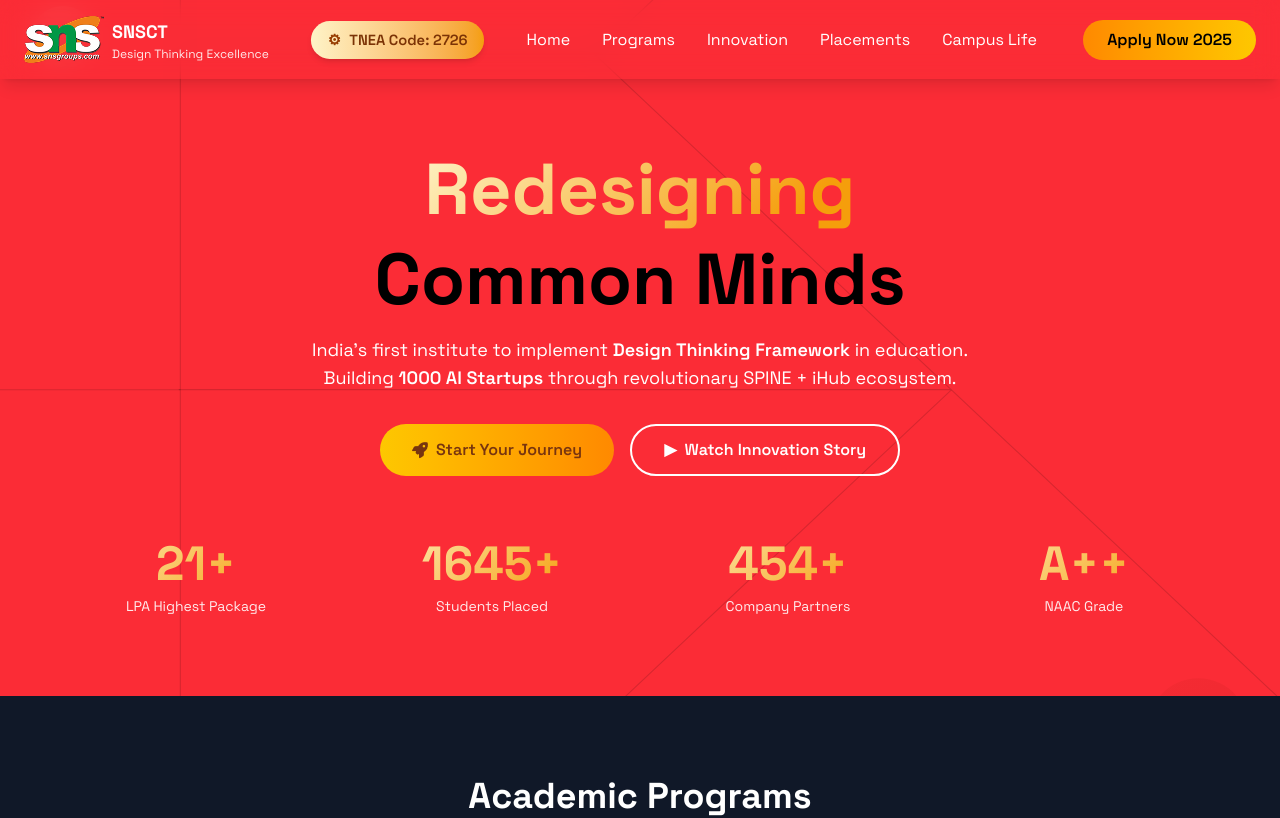
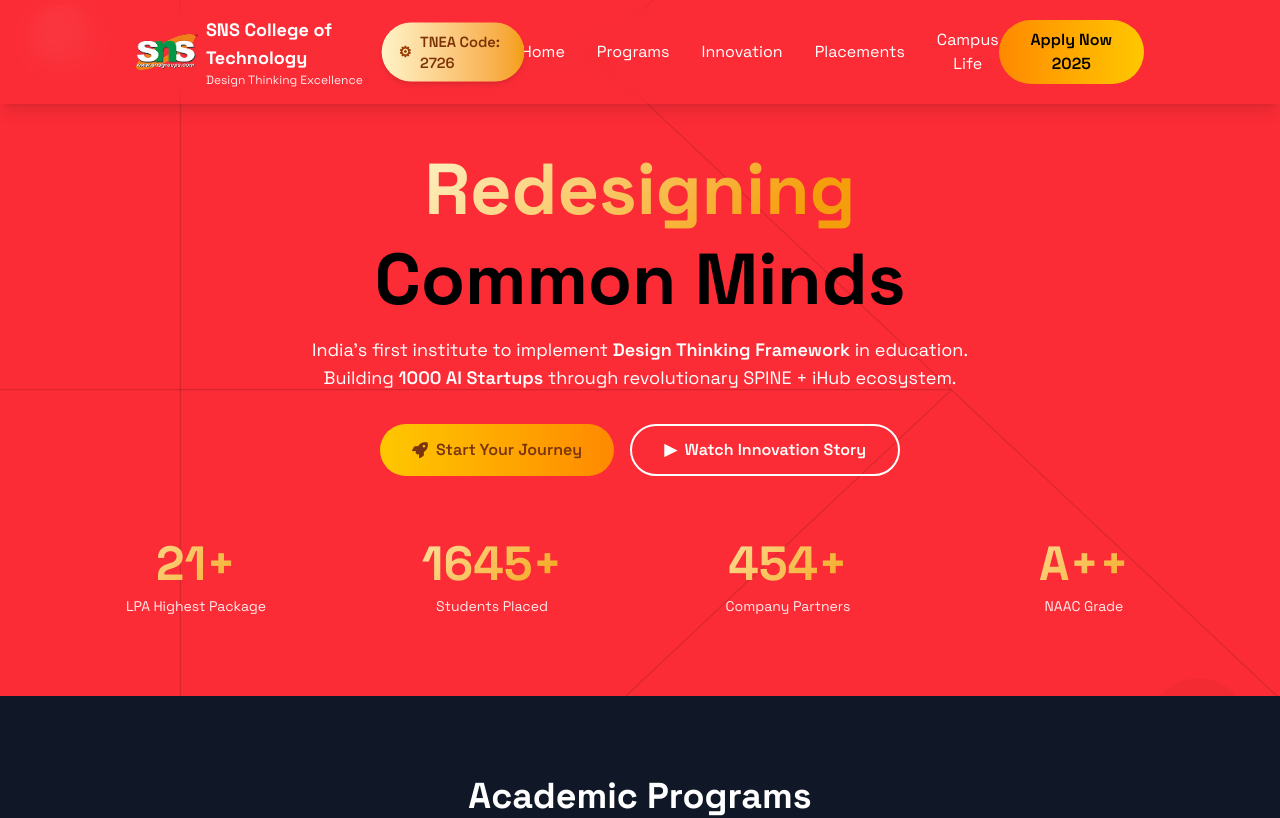
Before and after one commit to ProductFactory-01/agentic_bitrix, a React (Vite) app in the folder frontend/: page / in a window 1280 px wide. Shown: the top 818 px of the page. Built offline with nearby package versions, Linux system fonts and the light colour scheme.

Commit message:
frontend

```diff
--- a/frontend/src/Components/header.jsx
+++ b/frontend/src/Components/header.jsx
@@ -18,7 +18,7 @@
 
   return (
     <header className=" px-6 py-4 fixed top-0 w-full shadow-lg z-50 backdrop-blur-md bg-transparent">
-      <div className="flex items-center justify-between max-w-7xl mx-auto">
+      <div className="flex items-center justify-between max-w-full mx-28">
         {/* Logo Section */}
         <div className="flex items-center space-x-2">
           <div className="">
@@ -27,7 +27,7 @@
             </div>
           </div>
           <div>
-            <h1 className="text-white font-bold text-lg">SNSCT</h1>
+            <h1 className="text-white font-bold text-lg">SNS College of Technology</h1>
             <p className="text-white text-xs opacity-90">
               Design Thinking Excellence
             </p>
```
